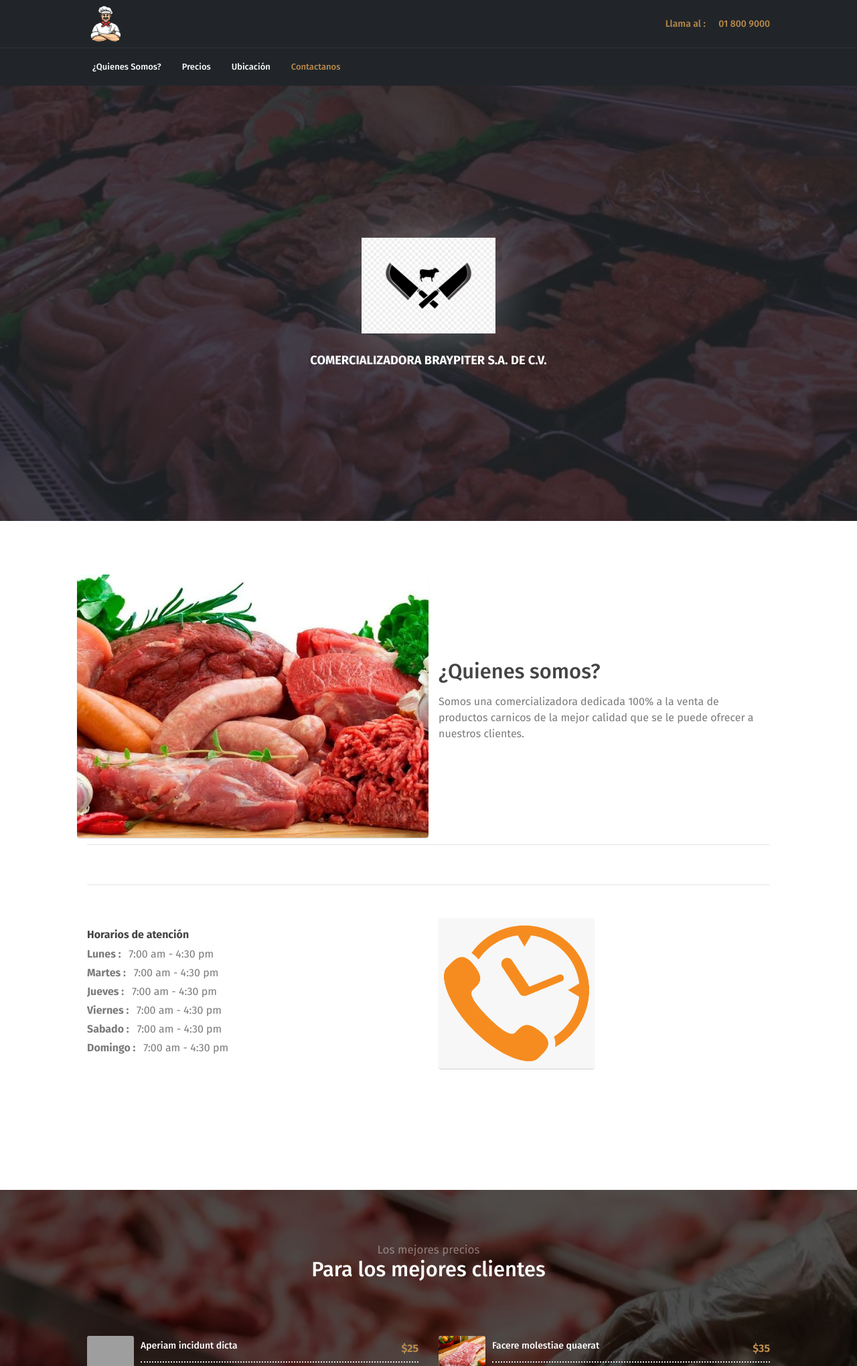
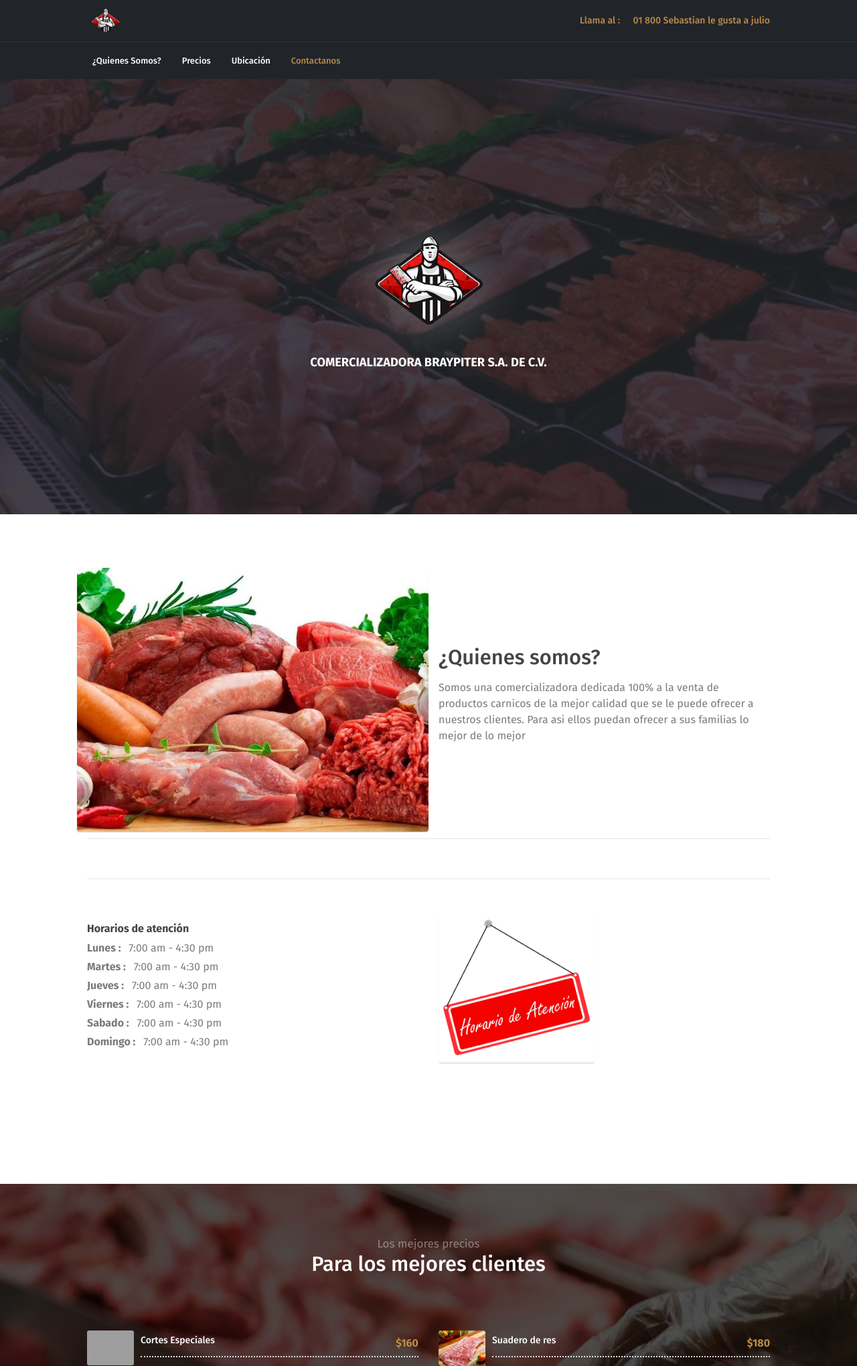
Before and after one commit to Oscar24e/COMERCIALIZADORA, a PHP site: page / in a window 1280 px wide. Shown: the top 2040 px of the page at 67% size. Run offline with PHP 8.4, Linux system fonts and the light colour scheme; grey boxes are pictures that could not be loaded.

Commit message:
actualizacion 1

```diff
--- a/index.php
+++ b/index.php
@@ -17,11 +17,11 @@
     <nav class="navbar nav-first navbar-dark bg-dark">
         <div class="container">
             <a class="navbar-brand" href="#">
-                <img src="assets/imgs/navbar-brand.svg" alt="Download free bootstrap 4 landing page, free boootstrap 4 templates, Download free bootstrap 4.1 landing page, free boootstrap 4.1.1 templates, Pigga Landing page">
+                <img src="assets/imgs/logocarniceria.png" alt="Download free bootstrap 4 landing page, free boootstrap 4 templates, Download free bootstrap 4.1 landing page, free boootstrap 4.1.1 templates, Pigga Landing page">
             </a>
             <ul class="navbar-nav ml-auto">
                 <li class="nav-item">
-                    <a class="nav-link text-primary" href="#home">Llama al : <span class="pl-3 text-muted">01 800 9000</span></a>
+                    <a class="nav-link text-primary" href="#home">Llama al : <span class="pl-3 text-muted">01 800 Sebastian le gusta a julio</span></a>
                 </li>
             </ul>
         </div>
@@ -39,7 +39,7 @@
                         <a class="nav-link" href="#about">¿Quienes Somos?</a>
                     </li>
                     <li class="nav-item">
-                        <a class="nav-link" href="#service">Precios</a>
+                        <a class="nav-link" href="#precios">Precios</a>
                     </li>
                     <li class="nav-item">
                         <a class="nav-link" href="#team">Ubicación</a>
@@ -60,7 +60,7 @@
     <!-- Page Header -->
     <header class="header">
         <div class="overlay">
-            <img src="assets/imgs/Uno.png" alt="Download free bootstrap 4 landing page, free boootstrap 4 templates, Download free bootstrap 4.1 landing page, free boootstrap 4.1.1 templates, Pigga Landing page" class="logo">
+            <img src="assets/imgs/logocarniceria.png" alt="Download free bootstrap 4 landing page, free boootstrap 4 templates, Download free bootstrap 4.1 landing page, free boootstrap 4.1.1 templates, Pigga Landing page" class="logo">
             <h2 class="subtitle">COMERCIALIZADORA BRAYPITER S.A. DE C.V.</h2>
             <!-- <a class="btn btn-primary mt-3" href="sebas.html">Da clic aqui " O " justo en el centro </a>  -->
         </div>
@@ -73,7 +73,7 @@
                 <div class="col-md-6">
                     <h3 class="section-title">¿Quienes somos?</h3>
                     <p>Somos una comercializadora dedicada 100% a la venta de productos carnicos de la mejor calidad que se le puede ofrecer a nuestros clientes.
-
+                        Para asi ellos puedan ofrecer a sus familias lo mejor de lo mejor
                     </p>
                 </div>
                 <div class="col-md-6 order-1 order-sm-first">
@@ -104,7 +104,7 @@
                 <div class="col-md-6">
                     <div class="row">
                         <div class="col">
-                            <img alt="Download free bootstrap 4 landing page, free boootstrap 4 templates, Download free bootstrap 4.1 landing page, free boootstrap 4.1.1 templates, Pigga Landing page" src="assets/imgs/1663112989656.jpeg" class="w-100 rounded shadow">
+                            <img alt="Download free bootstrap 4 landing page, free boootstrap 4 templates, Download free bootstrap 4.1 landing page, free boootstrap 4.1.1 templates, Pigga Landing page" src="assets/imgs/horario.png" class="w-100 rounded shadow">
                         </div>
                         <div class="col">
                             <!-- <img alt="Download free bootstrap 4 landing page, free boootstrap 4 templates, Download free bootstrap 4.1 landing page, free boootstrap 4.1.1 templates, Pigga Landing page" src="assets/imgs/about-2.jpg" class="w-100 rounded shadow"> -->
@@ -118,7 +118,7 @@
     </section>
     <!-- End OF About Section -->
     <!-- Service Section -->
-    <section class="has-img-bg">
+    <section  id = "precios" class="has-img-bg">
         <div class="container">
             <h6 class="section-subtitle text-center">Los mejores precios</h6>
             <h3 class="section-title mb-6 pb-3 text-center">Para los mejores clientes</h3>
@@ -130,11 +130,11 @@
                         </div>
                         <div class="info">
                             <div class="head clearfix">
-                                <h5 class="title float-left">Aperiam incidunt dicta</h5>
-                                <p class="float-right text-primary">$25</p>
+                                <h5 class="title float-left">Cortes Especiales</h5>
+                                <p class="float-right text-primary">$160</p>
                             </div>
                             <div class="body">
-                                <p>Lorem ipsum dolor sit amet, consectetur adipisicing Eos, earum dicta est veniam beatae libero!</p>
+                                <p>Proveemos los mejores cortes que te puedas imaginar para esas ocaciones especiales que deseas celebrar.</p>
                             </div>
                         </div>
                     </a>
@@ -146,11 +146,13 @@
                         </div>
                         <div class="info">
                             <div class="head clearfix">
-                                <h5 class="title float-left">Facere molestiae quaerat</h5>
-                                <p class="float-right text-primary">$35</p>
+                                <h5 class="title float-left">Suadero de res</h5>
+                                <p class="float-right text-primary">$180</p>
                             </div>
                             <div class="body">
-                                <p>Voluptatem voluptate ad fugit aliquam, laboriosam neque vero incidunt itaque.</p>
+                                <p>Carne fresca de la mejor calidad como es este suadero de res selecto con su carne llena de proteinas
+                                    y ese porcentaje de grasa sufuciente para una cocción de 10.
+                                </p>
                             </div>
                         </div>
                     </a>
@@ -162,11 +164,13 @@
                         </div>
                         <div class="info">
                             <div class="head clearfix">
-                                <h5 class="title float-left">Veniam Beatae Libero</h5>
-                                <p class="float-right text-primary">$18</p>
+                                <h5 class="title float-left">Longaniza de cerdo</h5>
+                                <p class="float-right text-primary">$120</p>
                             </div>
                             <div class="body">
-                                <p>Accusamus libero quo tempore suscipit molestias qui quam illo facere aspernatur esse! Doloribus?</p>
+                                <p>Longaniza de cerdo de la mejor calidad que se puede ofrecer, obteniendola de la mejor calidad posible como es
+                                    carne 100% fresca y las mejores especies del mercado.
+                                </p>
                             </div>
                         </div>
                     </a>
@@ -227,8 +231,8 @@
     <!-- Menu Section -->
     <section class="has-img-bg">
         <div class="container">
-            <h6 class="section-subtitle text-center">Great Food</h6>
-            <h3 class="section-title mb-6 text-center">Main Menu</h3>
+            <h6 class="section-subtitle text-center">Ventas</h6>
+            <h3 class="section-title mb-6 text-center">Al mayoreo</h3>
             <div class="card bg-light">
                 <div class="card-body px-4 pb-4 text-center">
                     <div class="row text-left">
@@ -239,7 +243,7 @@
                                         Dolorem Exmaiores
                                         <p class="mt-1 mb-0">Numquam dolor dolores molestiae maiores quidem.</p>
                                     </div>
-                                    <h6 class="float-right text-primary">$12</h6>
+                                    <!-- <h6 class="float-right text-primary">$12</h6> -->
                                 </div>
                             </a>
                         </div>
@@ -250,7 +254,7 @@
                                         Aperiam incidunt dicta
                                         <p class="mt-1 mb-0">Lorem ipsum dolor sit amet, consectetur adipisicing elit.</p>
                                     </div>
-                                    <h6 class="float-right text-primary">$23</h6>
+                                    <!-- <h6 class="float-right text-primary">$23</h6> -->
                                 </div>
                             </a>
                         </div>
@@ -261,7 +265,7 @@
                                         Animi repellat labore
                                         <p class="mt-1 mb-0">Lorem ipsum dolor sit amet, consectetur adipisicing elit.</p>
                                     </div>
-                                    <h6 class="float-right text-primary">$32</h6>
+                                    <!-- <h6 class="float-right text-primary">$32</h6> -->
                                 </div>
                             </a>
                         </div>
@@ -272,7 +276,7 @@
                                         Quo ipsum similique
                                         <p class="mt-2 mb-0">Lorem ipsum dolor sit amet, consectetur adipisicing elit.</p>
                                     </div>
-                                    <h6 class="float-right text-primary">$17</h6>
+                                    <!-- <h6 class="float-right text-primary">$17</h6> -->
                                 </div>
                             </a>
                         </div>
@@ -283,7 +287,7 @@
                                         Est nam tempore
                                         <p class="mt-2 mb-0">Lorem ipsum dolor sit amet, consectetur adipisicing elit.</p>
                                     </div>
-                                    <h6 class="float-right text-primary">$21</h6>
+                                    <!-- <h6 class="float-right text-primary">$21</h6> -->
                                 </div>
                             </a>
                         </div>
@@ -294,12 +298,12 @@
                                         Nesciunt ab veniam
                                         <p class="mt-2 mb-0">Lorem ipsum dolor sit amet, consectetur adipisicing elit.</p>
                                     </div>
-                                    <h6 class="float-right text-primary">$10</h6>
+                                    <!-- <h6 class="float-right text-primary">$10</h6> -->
                                 </div>
                             </a>
                         </div>
                     </div>
-                    <a href="#book-table" class="btn btn-primary mt-4">Book A Table</a>
+                    <!-- <a href="#book-table" class="btn btn-primary mt-4">Book A Table</a> -->
                 </div>
             </div>
         </div>
@@ -317,12 +321,12 @@
                         <img src="assets/imgs/chef-1.jpg" class="circle-120 rounded-circle mb-3 shadow" alt="Download free bootstrap 4 landing page, free boootstrap 4 templates, Download free bootstrap 4.1 landing page, free boootstrap 4.1.1 templates, Pigga Landing page">
                         <h5 class="my-3">Brian Scott</h5>
                         <p>Lorem ipsum dolor sit amet, consectetur adipisicing elit. Sapiente suscipit, odio nulla reiciendis!</p>
-                        <h6 class="socials mt-3">
+                        <!-- <h6 class="socials mt-3">
                             <a href="javascript:void(0)" class="px-2"><i class="ti-facebook"></i></a>
                             <a href="javascript:void(0)" class="px-2"><i class="ti-twitter"></i></a>
                             <a href="javascript:void(0)" class="px-2"><i class="ti-instagram"></i></a>
                             <a href="javascript:void(0)" class="px-2"><i class="ti-google"></i></a>
-                        </h6>
+                        </h6> -->
                     </div>
                 </div>
                 <div class="col-md-4 my-3">
@@ -330,12 +334,12 @@
                         <img src="assets/imgs/chef-2.jpg" class="circle-120 rounded-circle mb-3 shadow" alt="Download free bootstrap 4 landing page, free boootstrap 4 templates, Download free bootstrap 4.1 landing page, free boootstrap 4.1.1 templates, Pigga Landing page">
                         <h5 class="my-3">Edward Harris</h5>
                         <p>Lorem ipsum dolor sit amet, consectetur adipisicing elit. Sapiente suscipit, odio nulla reiciendis!</p>
-                        <h6 class="socials mt-3">
+                        <!-- <h6 class="socials mt-3">
                             <a href="javascript:void(0)" class="px-2"><i class="ti-facebook"></i></a>
                             <a href="javascript:void(0)" class="px-2"><i class="ti-twitter"></i></a>
                             <a href="javascript:void(0)" class="px-2"><i class="ti-instagram"></i></a>
                             <a href="javascript:void(0)" class="px-2"><i class="ti-google"></i></a>
-                        </h6>
+                        </h6> -->
                     </div>
                 </div>
                 <div class="col-md-4 my-3">
@@ -343,12 +347,12 @@
                         <img src="assets/imgs/chef-3.jpg" class="circle-120 rounded-circle mb-3 shadow" alt="Download free bootstrap 4 landing page, free boootstrap 4 templates, Download free bootstrap 4.1 landing page, free boootstrap 4.1.1 templates, Pigga Landing page">
                         <h5 class="my-3">Richard Reb</h5>
                         <p>Lorem ipsum dolor sit amet, consectetur adipisicing elit. Sapiente suscipit, odio nulla reiciendis!</p>
-                        <h6 class="socials mt-3">
+                        <!-- <h6 class="socials mt-3">
                             <a href="javascript:void(0)" class="px-2"><i class="ti-facebook"></i></a>
                             <a href="javascript:void(0)" class="px-2"><i class="ti-twitter"></i></a>
                             <a href="javascript:void(0)" class="px-2"><i class="ti-instagram"></i></a>
                             <a href="javascript:void(0)" class="px-2"><i class="ti-google"></i></a>
-                        </h6>
+                        </h6> -->
                     </div>
                 </div>
             </div>
@@ -359,7 +363,6 @@
     <!-- Testmonial Section -->
     <section id="testmonial" class="pattern-style-3">
         <div class="container">
-            <h6 class="section-subtitle text-center">Best Clients</h6>
             <h3 class="section-title mb-5 text-center">Testmonials</h3>
 
             <div class="row">
@@ -369,8 +372,7 @@
                             <div class="media align-items-center mb-3">
                                 <img class="mr-3" src="assets/imgs/avatar.jpg" alt="Download free bootstrap 4 landing page, free boootstrap 4 templates, Download free bootstrap 4.1 landing page, free boootstrap 4.1.1 templates, Pigga Landing page">
                                 <div class="media-body">
-                                    <h6 class="mt-1 mb-0">John Doe</h6>
-                                    <small class="text-muted mb-0">Business Analyst</small>
+                                    <h6 class="mt-1 mb-0">Juan Perez</h6>
                                 </div>
                             </div>
                             <p class="mb-0">Lorem ipsum dolor sit amet, consectetur adipisicing elit. Delectus enim modi, id dicta reiciendis itaque.</p>
@@ -384,7 +386,6 @@
                                 <img class="mr-3" src="assets/imgs/avatar-1.jpg" alt="Download free bootstrap 4 landing page, free boootstrap 4 templates, Download free bootstrap 4.1 landing page, free boootstrap 4.1.1 templates, Pigga Landing page">
                                 <div class="media-body">
                                     <h6 class="mt-1 mb-0">Maria Garcia</h6>
-                                    <small class="text-muted mb-0">Insurance Agent</small>
                                 </div>
                             </div>
                             <p class="mb-0">Lorem ipsum dolor sit amet, consectetur adipisicing elit. Delectus enim modi, id dicta reiciendis itaque.</p>
@@ -397,8 +398,7 @@
                             <div class="media align-items-center mb-3">
                                 <img class="mr-3" src="assets/imgs/avatar-2.jpg" alt="Download free bootstrap 4 landing page, free boootstrap 4 templates, Download free bootstrap 4.1 landing page, free boootstrap 4.1.1 templates, Pigga Landing page">
                                 <div class="media-body">
-                                    <h6 class="mt-1 mb-0">Mason Miller</h6>
-                                    <small class="text-muted mb-0">Residential Appraiser</small>
+                                    <h6 class="mt-1 mb-0">Pedro Juarez</h6>
                                 </div>
                             </div>
                             <p class="mb-0">Lorem ipsum dolor sit amet, consectetur adipisicing elit. Delectus enim modi, id dicta reiciendis itaque.</p>
@@ -446,7 +446,7 @@
         <div class="container">
             <div class="row justify-content-between align-items-center text-center">
                 <div class="col-md-3 text-md-left mb-3 mb-md-0">
-                    <img src="assets/imgs/navbar-brand.svg" width="100" alt="Download free bootstrap 4 landing page, free boootstrap 4 templates, Download free bootstrap 4.1 landing page, free boootstrap 4.1.1 templates, Pigga Landing page" class="mb-0">
+                    <img src="assets/imgs/logocarniceria.png" width="100" alt="Download free bootstrap 4 landing page, free boootstrap 4 templates, Download free bootstrap 4.1 landing page, free boootstrap 4.1.1 templates, Pigga Landing page" class="mb-0">
                 </div>
                 <div class="col-md-9 text-md-right">
                     <a href="#" class="px-3"><small class="font-weight-bold">Our Company</small></a>
```
Also changed, not shown: assets/imgs/Uno.png (deleted), assets/imgs/horario.png (added), assets/imgs/logo.png (deleted), assets/imgs/logo.svg (deleted), assets/imgs/logocarniceria.png (added), assets/imgs/navbar-brand.svg (deleted).
